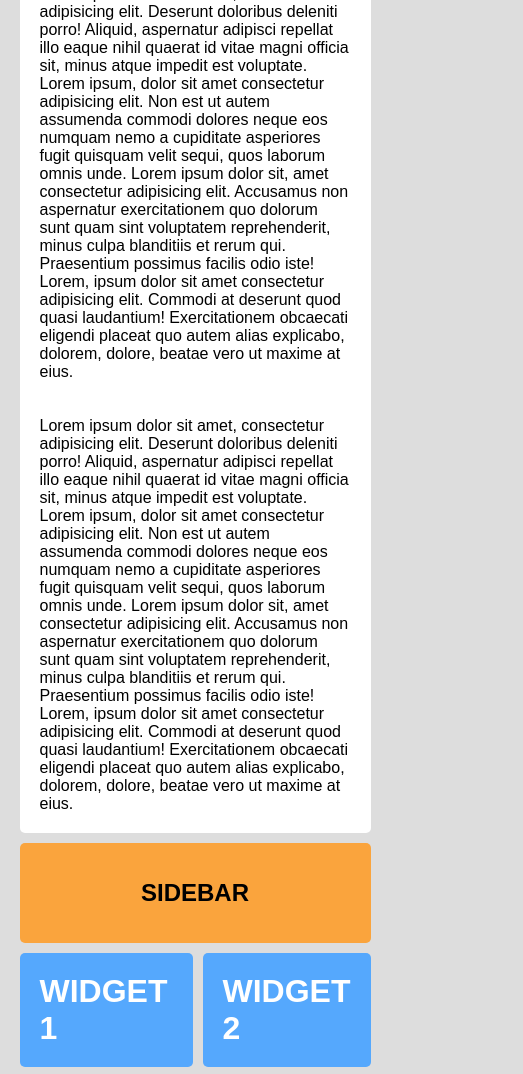
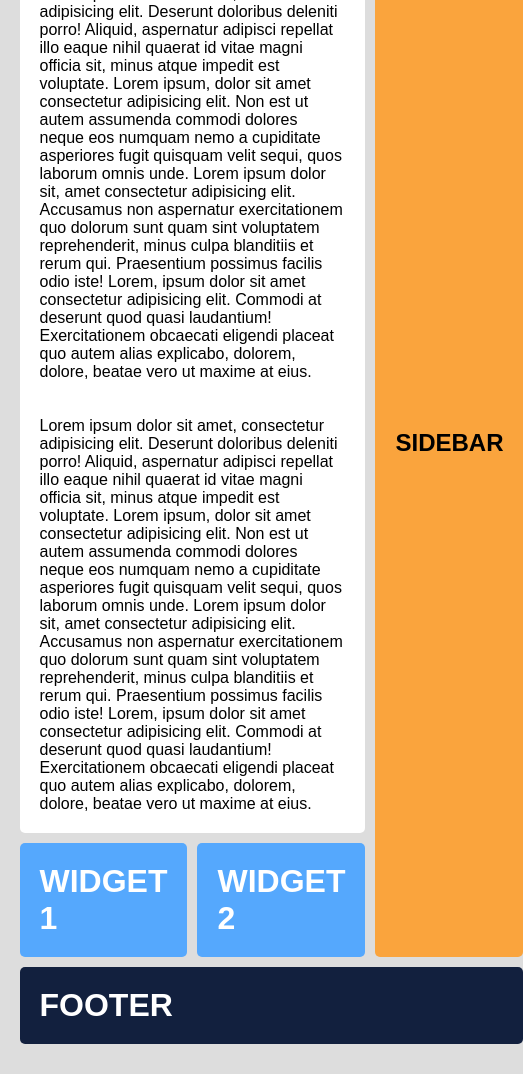
Before and after one commit to dyhalmeida/basic-css-grid-flex, a plain HTML site: page index.html in a window 390 px wide. Shown: the part 179-1253 px from the top of the page, 523 px wide, since content can reach past the window. Drawn offline with Linux system fonts and the light colour scheme.

Commit message:
grid template areas

```diff
--- a/style.css
+++ b/style.css
@@ -20,6 +20,13 @@ body {
   grid-gap: 10px; /* Define espaçamento entre lonhas e colunas */
   grid-template-columns: repeat(3, 1fr); /* Define o grid com 3 colunas */
   grid-template-rows: repeat(4, auto); /* Define o GRID com 3 linhas */
+
+  grid-template-areas:
+  "header header header"
+  "main main aside"
+  "widget-1 widget-2 aside"
+  "footer footer footer";
+
 }
 
 .container > div,
@@ -35,21 +42,17 @@ body {
 .container .header {
   background: #12203e;
   color: #fff;
-
-  grid-column-start: 1; /* Define que o header inicia na coluna 1*/
-  grid-column-end: -1; /* Define que o header encerra na ultima coluna*/
-  /* define-se -1 quando não se sabe a quantidade de coluna */
+  grid-area: header;
 }
 
 .container .main {
-  grid-column: span 2;
+    grid-area: main;
 }
 
 .container .aside {
   min-height: 100px;
   background: #faa43d;
-  grid-column: span 1; /* Define a espanção de 1 coluna */
-  grid-row: span 2; /* Define a espanção de 2 linha */
+  grid-area: aside;
   display: flex;
   justify-content: center;
   align-items: center;
@@ -64,10 +67,19 @@ body {
   align-items: center;
 }
 
+.container .widget-1 {
+    grid-area: widget-1;
+}
+
+
+.container .widget-2 {
+    grid-area: widget-2;
+}
+
 .container .footer {
   background: #12203e;
   color: #fff;
-  grid-column: 1 / -1;
+  grid-area: footer;
 }
 
 @media screen and (max-width: 592px) {
@@ -77,17 +89,7 @@ body {
 
 }
 @media screen and (max-width: 752px) {
-  .container .main {
-    grid-column: 1 / -1;
-  }
 
-  .container .aside {
-    grid-column: 1 / -1;
-  }
-
-  .container .widget-1 {
-    grid-column: span 2;
-  }
 }
 @media screen and (max-width: 1088px) {
 
```
